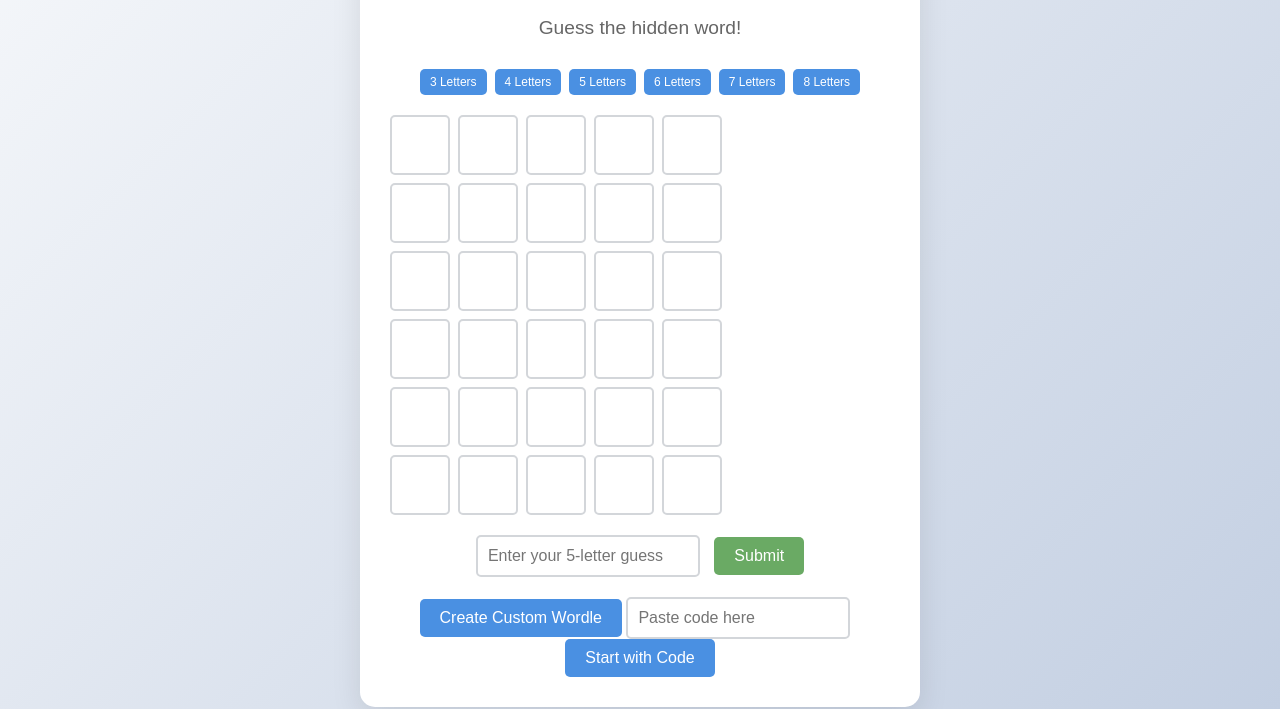
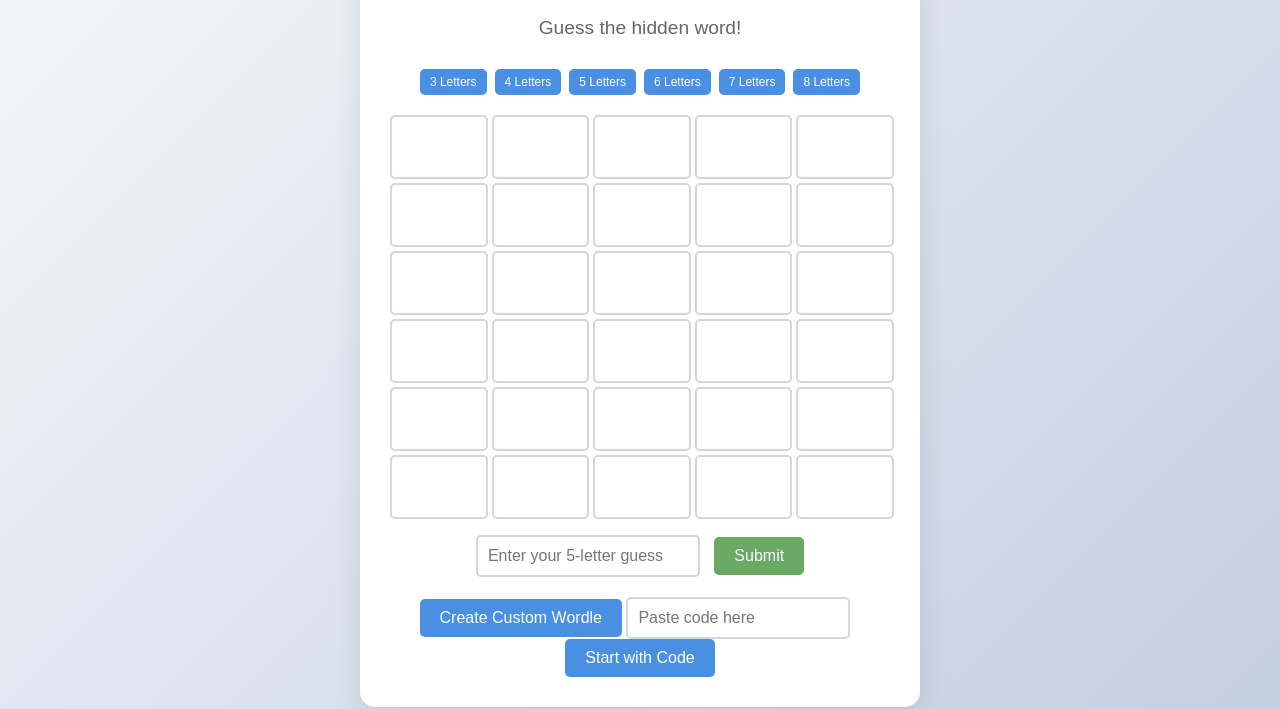
Before and after one commit to vlevsky/wordle, a plain HTML site: page index.html in a window 1280 px wide. Shown: the part 91-800 px from the top of the page. Drawn offline with Linux system fonts and the light colour scheme.

Commit message:
letters all centered on page

```diff
--- a/index.html
+++ b/index.html
@@ -71,18 +71,19 @@
             transform: scale(0.95);
         }
 
-        /* Guess Grid */
         .guess-grid {
     display: grid;
     grid-template-rows: repeat(6, 60px);
     grid-gap: 8px;
     margin-bottom: 20px;
+    width: 100%;
 }
 
 .guess-row {
     display: grid;
-            grid-template-columns: repeat(var(--word-length), 60px);
+    grid-template-columns: repeat(var(--word-length), 1fr);
     grid-gap: 8px;
+    height: 60px;
 }
 
 .guess-cell {
@@ -96,6 +97,8 @@
     color: #333;
     border-radius: 5px;
     transition: all 0.2s ease;
+    height: 100%;
+    width: 100%;
 }
 
         .guess-cell.correct {
```
Lines whose indentation alone changed are shown as unchanged.
